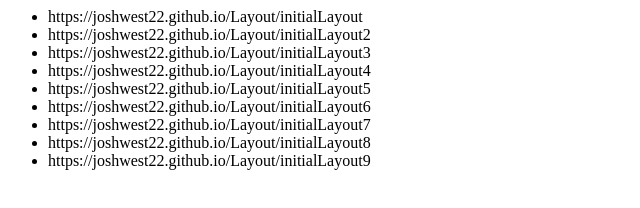
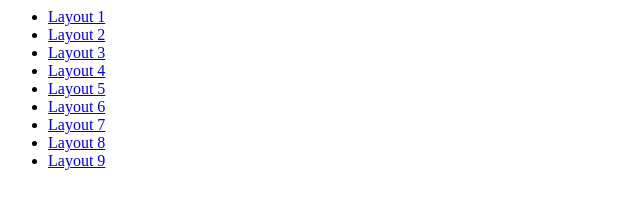
Before and after one commit to joshwest22/Layout, a plain HTML site: page index.html in a window 1280 px wide. Shown: the whole page, without its empty margins (0-640 px from the left). Drawn offline with Linux system fonts and the light colour scheme.

Commit message:
added hyperlinks

```diff
--- a/index.html
+++ b/index.html
@@ -1,12 +1,12 @@
 <html>
-  <p><ul><li>https://joshwest22.github.io/Layout/initialLayout</li>
-  <li>https://joshwest22.github.io/Layout/initialLayout2</li>
-  <li>https://joshwest22.github.io/Layout/initialLayout3</li>
-  <li>https://joshwest22.github.io/Layout/initialLayout4</li>
-  <li>https://joshwest22.github.io/Layout/initialLayout5</li>
-  <li>https://joshwest22.github.io/Layout/initialLayout6</li>
-  <li>https://joshwest22.github.io/Layout/initialLayout7</li>
-  <li>https://joshwest22.github.io/Layout/initialLayout8</li>
-  <li>https://joshwest22.github.io/Layout/initialLayout9</li>
+  <p><ul><li> <a href="https://joshwest22.github.io/Layout/initialLayout">Layout 1 </a></li>
+  <li><a href="https://joshwest22.github.io/Layout/initialLayout2">Layout 2 </a></li>
+  <li><a href="https://joshwest22.github.io/Layout/initialLayout3">Layout 3 </a></li>
+  <li><a href="https://joshwest22.github.io/Layout/initialLayout4">Layout 4 </a></li>
+  <li><a href="https://joshwest22.github.io/Layout/initialLayout5">Layout 5 </a></li>
+  <li><a href="https://joshwest22.github.io/Layout/initialLayout6">Layout 6 </a></li>
+  <li><a href="https://joshwest22.github.io/Layout/initialLayout7">Layout 7 </a></li>
+  <li><a href="https://joshwest22.github.io/Layout/initialLayout8">Layout 8 </a></li>
+  <li><a href="https://joshwest22.github.io/Layout/initialLayout9">Layout 9 </a></li>
   </p>
 </html>
```
